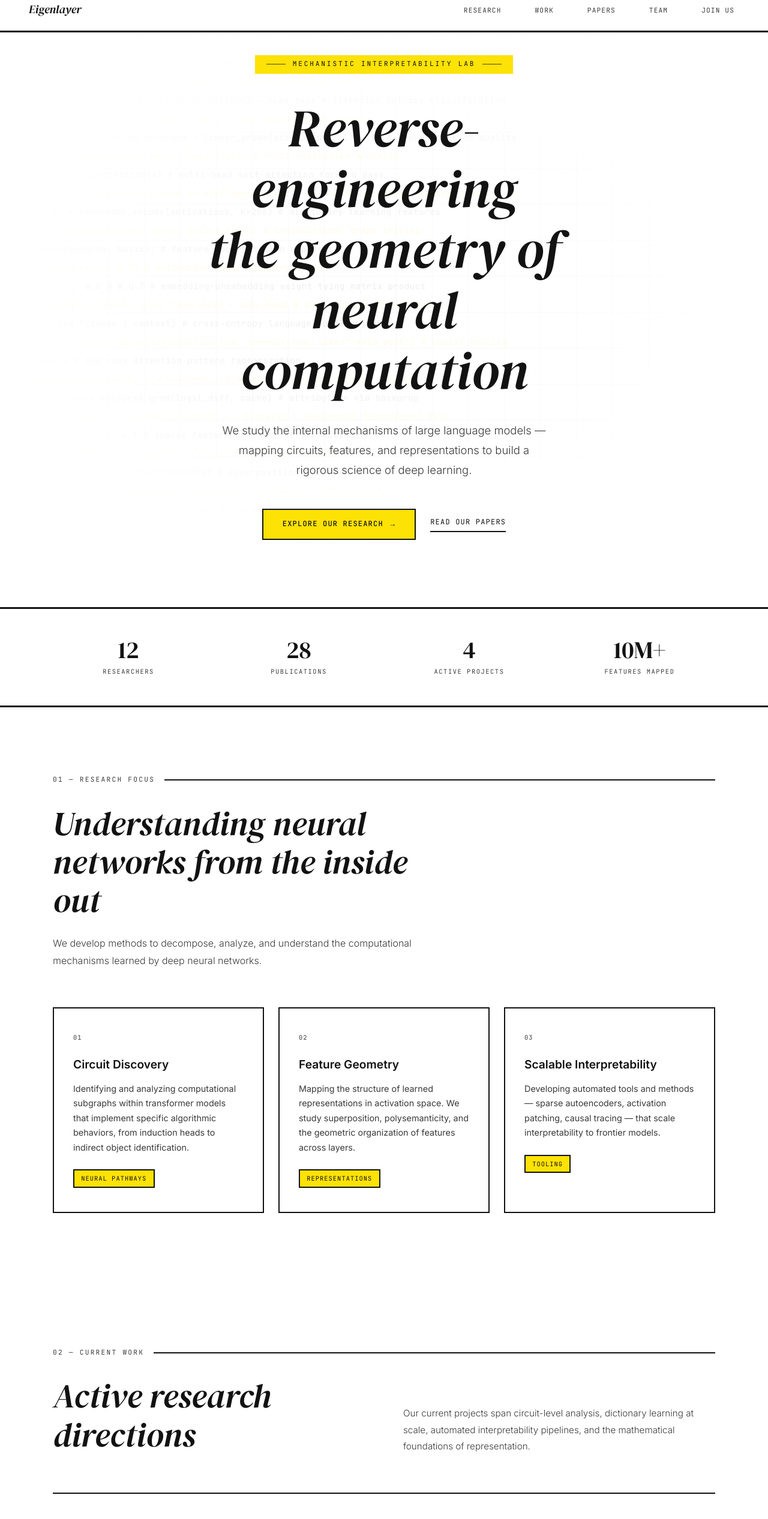
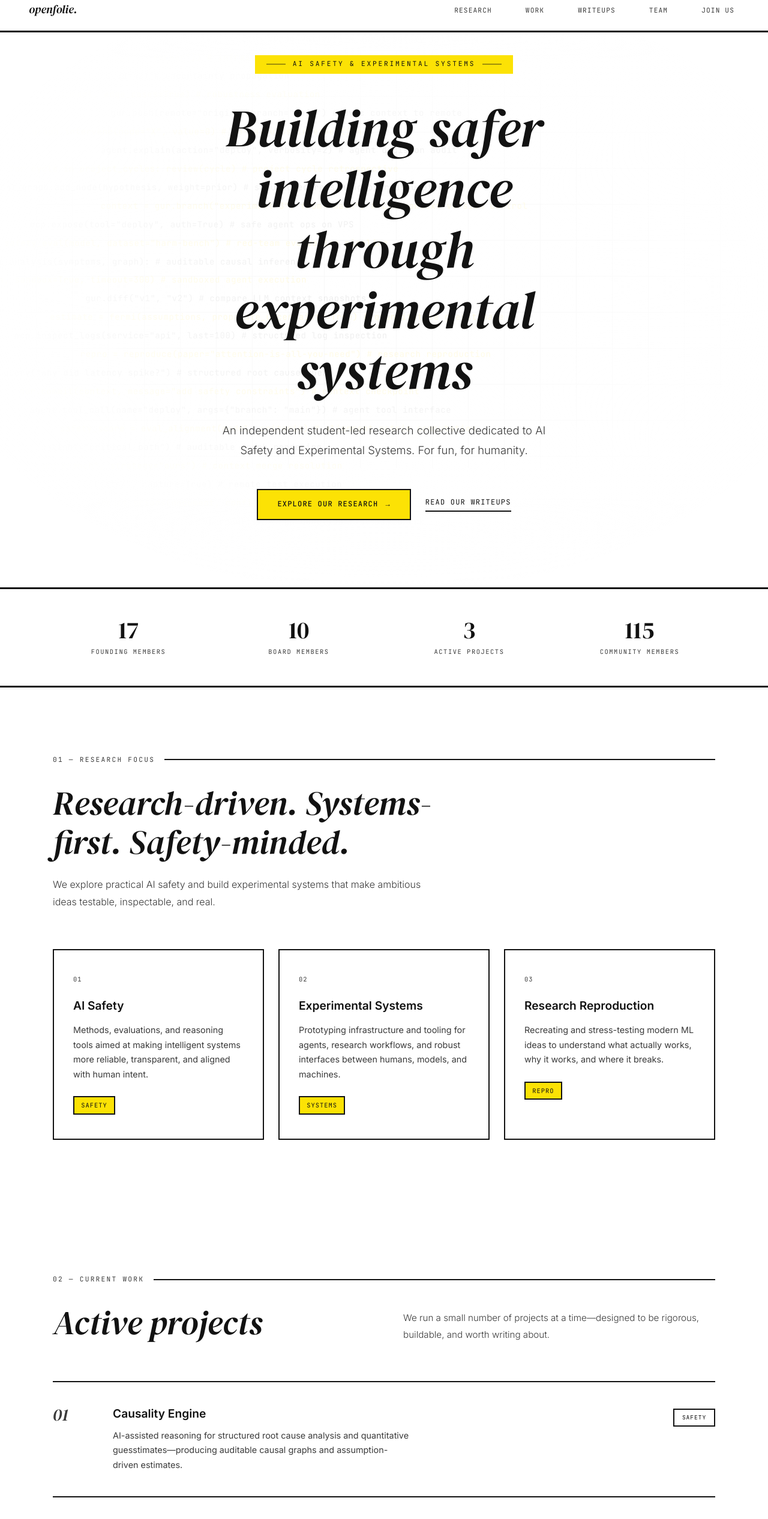
Before and after one commit to idklol22/labs, a website: page index.html in a window 1280 px wide. Shown: the part 20-2552 px from the top of the page at 60% size. Drawn offline with Linux system fonts and the light colour scheme.

Commit message:
openfolie

```diff
--- a/index.html
+++ b/index.html
@@ -3,7 +3,7 @@
 <head>
   <meta charset="UTF-8">
   <meta name="viewport" content="width=device-width, initial-scale=1.0">
-  <title>Eigenlayer Research — Mechanistic Interpretability Lab</title>
+  <title>openfolie. &mdash; AI Safety &amp; Experimental Systems</title>
   <link rel="preconnect" href="https://fonts.googleapis.com">
   <link rel="preconnect" href="https://fonts.gstatic.com" crossorigin>
   <link href="https://fonts.googleapis.com/css2?family=DM+Serif+Display:ital@0;1&family=Inter:wght@300;400;500;600&family=JetBrains+Mono:wght@400;500&display=swap" rel="stylesheet">
@@ -768,11 +768,11 @@
 
   <!-- ── Navigation ──────────────────────────────────── -->
   <nav>
-    <div class="nav-logo">Eigenlayer</div>
+    <div class="nav-logo">openfolie.</div>
     <ul class="nav-links">
       <li><a href="#research">Research</a></li>
       <li><a href="#work">Work</a></li>
-      <li><a href="#publications">Papers</a></li>
+      <li><a href="#publications">Writeups</a></li>
       <li><a href="#team">Team</a></li>
       <li><a href="#contact">Join Us</a></li>
     </ul>
@@ -785,14 +785,14 @@
     </div>
     <div class="hero-vignette"></div>
     <div class="hero-content">
-      <p class="hero-eyebrow">Mechanistic Interpretability Lab</p>
-      <h1>Reverse-engineering<br>the geometry of<br>neural computation</h1>
+      <p class="hero-eyebrow">AI Safety &amp; Experimental Systems</p>
+      <h1>Building safer<br>intelligence through<br>experimental systems</h1>
       <p class="hero-tagline">
-        We study the internal mechanisms of large language models &mdash; mapping circuits, features, and representations to build a rigorous science of deep learning.
+        An independent student-led research collective dedicated to AI Safety and Experimental Systems. For fun, for humanity.
       </p>
       <div class="hero-actions">
         <a href="#research" class="btn-primary">Explore our research <span class="arrow">&rarr;</span></a>
-        <a href="#publications" class="btn-ghost">Read our papers</a>
+        <a href="#publications" class="btn-ghost">Read our writeups</a>
       </div>
     </div>
   </section>
@@ -802,20 +802,20 @@
     <div class="container">
       <div class="stats-grid">
         <div class="stat reveal">
-          <div class="stat-number">12</div>
-          <div class="stat-label">Researchers</div>
+          <div class="stat-number">17</div>
+          <div class="stat-label">Founding Members</div>
         </div>
         <div class="stat reveal">
-          <div class="stat-number">28</div>
-          <div class="stat-label">Publications</div>
+          <div class="stat-number">10</div>
+          <div class="stat-label">Board Members</div>
         </div>
         <div class="stat reveal">
-          <div class="stat-number">4</div>
+          <div class="stat-number">3</div>
           <div class="stat-label">Active Projects</div>
         </div>
         <div class="stat reveal">
-          <div class="stat-number">10M+</div>
-          <div class="stat-label">Features Mapped</div>
+          <div class="stat-number">115</div>
+          <div class="stat-label">Community Members</div>
         </div>
       </div>
     </div>
@@ -826,27 +826,27 @@
     <div class="container">
       <p class="section-label reveal">01 &mdash; Research Focus</p>
       <div class="focus-intro reveal">
-        <h2>Understanding neural networks from the inside out</h2>
-        <p>We develop methods to decompose, analyze, and understand the computational mechanisms learned by deep neural networks.</p>
+        <h2>Research-driven. Systems-first. Safety-minded.</h2>
+        <p>We explore practical AI safety and build experimental systems that make ambitious ideas testable, inspectable, and real.</p>
       </div>
       <div class="focus-grid stagger">
         <div class="focus-card reveal">
           <span class="focus-number">01</span>
-          <h3>Circuit Discovery</h3>
-          <p>Identifying and analyzing computational subgraphs within transformer models that implement specific algorithmic behaviors, from induction heads to indirect object identification.</p>
-          <span class="focus-tag">Neural Pathways</span>
+          <h3>AI Safety</h3>
+          <p>Methods, evaluations, and reasoning tools aimed at making intelligent systems more reliable, transparent, and aligned with human intent.</p>
+          <span class="focus-tag">Safety</span>
         </div>
         <div class="focus-card reveal">
           <span class="focus-number">02</span>
-          <h3>Feature Geometry</h3>
-          <p>Mapping the structure of learned representations in activation space. We study superposition, polysemanticity, and the geometric organization of features across layers.</p>
-          <span class="focus-tag">Representations</span>
+          <h3>Experimental Systems</h3>
+          <p>Prototyping infrastructure and tooling for agents, research workflows, and robust interfaces between humans, models, and machines.</p>
+          <span class="focus-tag">Systems</span>
         </div>
         <div class="focus-card reveal">
           <span class="focus-number">03</span>
-          <h3>Scalable Interpretability</h3>
-          <p>Developing automated tools and methods &mdash; sparse autoencoders, activation patching, causal tracing &mdash; that scale interpretability to frontier models.</p>
-          <span class="focus-tag">Tooling</span>
+          <h3>Research Reproduction</h3>
+          <p>Recreating and stress-testing modern ML ideas to understand what actually works, why it works, and where it breaks.</p>
+          <span class="focus-tag">Repro</span>
         </div>
       </div>
     </div>
@@ -857,41 +857,41 @@
     <div class="container">
       <p class="section-label reveal">02 &mdash; Current Work</p>
       <div class="work-intro reveal">
-        <h2>Active research directions</h2>
-        <p>Our current projects span circuit-level analysis, dictionary learning at scale, automated interpretability pipelines, and the mathematical foundations of representation.</p>
+        <h2>Active projects</h2>
+        <p>We run a small number of projects at a time&mdash;designed to be rigorous, buildable, and worth writing about.</p>
       </div>
       <div class="work-list">
         <div class="work-item reveal">
           <span class="work-number">01</span>
           <div class="work-body">
-            <h3>Attention Head Taxonomy</h3>
-            <p>A comprehensive classification of attention head types in GPT-scale models, identifying 14 distinct functional categories across 96 layers.</p>
+            <h3>Causality Engine</h3>
+            <p>AI-assisted reasoning for structured root cause analysis and quantitative guesstimates&mdash;producing auditable causal graphs and assumption-driven estimates.</p>
           </div>
-          <span class="work-tag-pill">Circuits</span>
+          <span class="work-tag-pill">Safety</span>
         </div>
         <div class="work-item reveal">
           <span class="work-number">02</span>
           <div class="work-body">
-            <h3>Sparse Autoencoder Scaling</h3>
-            <p>Training dictionary learning models with 10M+ features on frontier LLMs to decompose residual stream activations into interpretable components.</p>
+            <h3>Gur</h3>
+            <p>A standardized, Git-like workflow for managing, branching, diffing, and shipping LLM contexts&mdash;built to plug into coding agents and optionally sync with Git.</p>
           </div>
-          <span class="work-tag-pill">Features</span>
+          <span class="work-tag-pill">Tooling</span>
         </div>
         <div class="work-item reveal">
           <span class="work-number">03</span>
           <div class="work-body">
-            <h3>Automated Circuit Finding</h3>
-            <p>Graph-based algorithms for automatically discovering minimal circuits responsible for specific model behaviors, with formal completeness guarantees.</p>
+            <h3>Cloudy MCP</h3>
+            <p>Expose your VPS as a safe, structured tool interface for coding agents&mdash;deploy code, run commands, and inspect logs without raw SSH.</p>
           </div>
-          <span class="work-tag-pill">Tools</span>
+          <span class="work-tag-pill">Systems</span>
         </div>
         <div class="work-item reveal">
           <span class="work-number">04</span>
           <div class="work-body">
-            <h3>Superposition &amp; Capacity</h3>
-            <p>Mathematical frameworks for understanding how models represent more features than dimensions, and the phase transitions governing feature storage.</p>
+            <h3>Next Project Slot</h3>
+            <p>Reserved for the next research reproduction or experimental build&mdash;selected by Openfolie each cycle.</p>
           </div>
-          <span class="work-tag-pill">Theory</span>
+          <span class="work-tag-pill">Open</span>
         </div>
       </div>
     </div>
@@ -900,51 +900,51 @@
   <!-- ── Publications ────────────────────────────────── -->
   <section id="publications">
     <div class="container">
-      <p class="section-label reveal">03 &mdash; Publications</p>
+      <p class="section-label reveal">03 &mdash; Writeups</p>
       <div class="pub-intro reveal">
-        <h2>Selected papers</h2>
+        <h2>Notes, reproductions, and project logs</h2>
         <a href="#" class="pub-view-all">View all &rarr;</a>
       </div>
       <div class="pub-list">
         <div class="pub-item reveal">
-          <span class="pub-year">2025</span>
+          <span class="pub-year">2026</span>
           <div>
-            <div class="pub-title">Scaling Sparse Autoencoders to 100B-Parameter Language Models</div>
-            <div class="pub-authors">A. Chen, M. Nakamura, S. Patel, R. Kim</div>
+            <div class="pub-title">Causality Engine: Structured Reasoning, Assumptions, and Auditable Graphs</div>
+            <div class="pub-authors">Openfolie</div>
           </div>
-          <span class="pub-venue">ICML 2025</span>
+          <span class="pub-venue">Writeup</span>
         </div>
         <div class="pub-item reveal">
-          <span class="pub-year">2025</span>
+          <span class="pub-year">2026</span>
           <div>
-            <div class="pub-title">Complete Circuit Discovery via Differentiable Masking</div>
-            <div class="pub-authors">R. Kim, L. Weber, A. Chen</div>
+            <div class="pub-title">Gur: A Version-Control Workflow for LLM Contexts</div>
+            <div class="pub-authors">Openfolie</div>
           </div>
-          <span class="pub-venue">ICLR 2025</span>
+          <span class="pub-venue">Design Doc</span>
         </div>
         <div class="pub-item reveal">
-          <span class="pub-year">2024</span>
+          <span class="pub-year">2026</span>
           <div>
-            <div class="pub-title">The Geometry of Polysemantic Neurons in Transformer MLPs</div>
-            <div class="pub-authors">M. Nakamura, E. Okafor, S. Patel</div>
+            <div class="pub-title">Cloudy MCP: Safer Agent Ops on a VPS</div>
+            <div class="pub-authors">Openfolie</div>
           </div>
-          <span class="pub-venue">NeurIPS 2024</span>
+          <span class="pub-venue">Release</span>
         </div>
         <div class="pub-item reveal">
-          <span class="pub-year">2024</span>
+          <span class="pub-year">2026</span>
           <div>
-            <div class="pub-title">Attention Head Functional Taxonomy: A Large-Scale Empirical Study</div>
-            <div class="pub-authors">S. Patel, A. Chen, L. Weber, R. Kim</div>
+            <div class="pub-title">How We Choose Projects: Cycles, Scope, and Proof-of-Work</div>
+            <div class="pub-authors">Openfolie</div>
           </div>
-          <span class="pub-venue">ICML 2024</span>
+          <span class="pub-venue">Process</span>
         </div>
         <div class="pub-item reveal">
-          <span class="pub-year">2024</span>
+          <span class="pub-year">2026</span>
           <div>
-            <div class="pub-title">Phase Transitions in Feature Superposition</div>
-            <div class="pub-authors">L. Weber, M. Nakamura</div>
+            <div class="pub-title">Research Reproductions: Principles and Standards</div>
+            <div class="pub-authors">Openfolie</div>
           </div>
-          <span class="pub-venue">TMLR</span>
+          <span class="pub-venue">Methods</span>
         </div>
       </div>
     </div>
@@ -955,45 +955,45 @@
     <div class="container">
       <p class="section-label reveal">04 &mdash; Team</p>
       <div class="team-intro reveal">
-        <h2>The people behind the research</h2>
-        <p>A small, focused group of researchers and engineers working at the intersection of machine learning, neuroscience, and mathematics.</p>
+        <h2>A small core, a larger community</h2>
+        <p>Openfolie is led by founding members and guided by a board. Our broader community contributes to open-source work and earns fellowship through meaningful output.</p>
       </div>
       <div class="team-grid stagger">
         <div class="team-card reveal">
-          <div class="team-avatar">A</div>
-          <div class="team-name">Dr. Arjun Chen</div>
-          <div class="team-role">Principal Investigator</div>
-          <div class="team-focus">Circuit discovery, SAE training</div>
+          <div class="team-avatar">D</div>
+          <div class="team-name">Director</div>
+          <div class="team-role">Founder &amp; Director</div>
+          <div class="team-focus">Vision, governance, research direction</div>
         </div>
         <div class="team-card reveal">
-          <div class="team-avatar">M</div>
-          <div class="team-name">Dr. Maya Nakamura</div>
-          <div class="team-role">Senior Researcher</div>
-          <div class="team-focus">Feature geometry, superposition</div>
+          <div class="team-avatar">R</div>
+          <div class="team-name">Research</div>
+          <div class="team-role">Research Leadership</div>
+          <div class="team-focus">AI safety, reproductions, writeups</div>
         </div>
         <div class="team-card reveal">
           <div class="team-avatar">S</div>
-          <div class="team-name">Sanjay Patel</div>
-          <div class="team-role">Research Scientist</div>
-          <div class="team-focus">Attention mechanisms, tooling</div>
+          <div class="team-name">Systems</div>
+          <div class="team-role">Technical Leadership</div>
+          <div class="team-focus">Experimental systems, infra, agents</div>
         </div>
         <div class="team-card reveal">
-          <div class="team-avatar">R</div>
-          <div class="team-name">Rachel Kim</div>
-          <div class="team-role">Research Scientist</div>
-          <div class="team-focus">Automated circuit finding</div>
+          <div class="team-avatar">B</div>
+          <div class="team-name">Board</div>
+          <div class="team-role">Board of Directors</div>
+          <div class="team-focus">Oversight, standards, long-term decisions</div>
         </div>
         <div class="team-card reveal">
-          <div class="team-avatar">L</div>
-          <div class="team-name">Lukas Weber</div>
-          <div class="team-role">Research Scientist</div>
-          <div class="team-focus">Theoretical foundations</div>
+          <div class="team-avatar">F</div>
+          <div class="team-name">Fellows</div>
+          <div class="team-role">Research Fellows</div>
+          <div class="team-focus">Owning projects and shipping results</div>
         </div>
         <div class="team-card reveal">
-          <div class="team-avatar">E</div>
-          <div class="team-name">Emeka Okafor</div>
-          <div class="team-role">Research Engineer</div>
-          <div class="team-focus">Infrastructure, scaling</div>
+          <div class="team-avatar">C</div>
+          <div class="team-name">Community</div>
+          <div class="team-role">Open Source Contributors</div>
+          <div class="team-focus">Contributing, learning, earning fellowship</div>
         </div>
       </div>
     </div>
@@ -1005,28 +1005,28 @@
       <p class="section-label reveal">05 &mdash; Join Us</p>
       <div class="contact-inner reveal">
         <div class="contact-text">
-          <h2>Help build the science of neural network internals</h2>
+          <h2>Contribute, learn, and earn fellowship</h2>
           <p>
-            We're looking for researchers and engineers passionate about understanding how neural networks work. If you have experience in mechanistic interpretability, representation learning, or systems engineering for ML research, we'd love to hear from you.
+            Our public community is open to builders and researchers who want to contribute to open-source projects and writeups. Fellowship into the private group is earned through consistent, meaningful work.
           </p>
-          <a href="mailto:careers@eigenlayer-research.org" class="contact-cta">View open positions <span>&rarr;</span></a>
+          <a href="mailto:careers@eigenlayer-research.org" class="contact-cta">Join the community <span>&rarr;</span></a>
         </div>
         <div class="contact-links-list">
           <a href="#" class="contact-link-item">
             <span class="contact-link-icon">&loz;</span>
-            <span>GitHub &mdash; eigenlayer-research</span>
+            <span>GitHub &mdash; openfolie</span>
           </a>
           <a href="#" class="contact-link-item">
             <span class="contact-link-icon">&loz;</span>
-            <span>Twitter / X &mdash; @eigenlayer_lab</span>
+            <span>Twitter / X &mdash; @openfolie</span>
           </a>
           <a href="#" class="contact-link-item">
             <span class="contact-link-icon">&loz;</span>
-            <span>Blog &mdash; research.eigenlayer.org</span>
+            <span>Blog &mdash; openfolie.org</span>
           </a>
           <a href="mailto:hello@eigenlayer-research.org" class="contact-link-item">
             <span class="contact-link-icon">&loz;</span>
-            <span>Email &mdash; hello@eigenlayer-research.org</span>
+            <span>Email &mdash; hello@openfolie.org</span>
           </a>
         </div>
       </div>
@@ -1037,8 +1037,8 @@
   <footer>
     <div class="container">
       <div class="footer-inner">
-        <div class="footer-left">Eigenlayer Research</div>
-        <div class="footer-right">&copy; 2025 &mdash; All rights reserved</div>
+        <div class="footer-left">openfolie.</div>
+        <div class="footer-right">&copy; 2026 &mdash; All rights reserved</div>
       </div>
     </div>
   </footer>
@@ -1048,36 +1048,36 @@
     /* ── Scrolling Background Text ────────────────────── */
     (function() {
       const phrases = [
-        'attention_heads.qkv_projection(x)  # multi-head self-attention forward pass',
-        'residual_stream += mlp(layer_norm(x))  # transformer block residual connection',
-        'sparse_autoencoder.encode(activations, k=256)  # dictionary learning features',
-        'circuit = trace_path(input_token, output_logit)  # computational graph tracing',
-        'def polysemantic_decompose(neuron, basis):  # feature superposition analysis',
-        'cosine_sim(feature_a, feature_b) > 0.92  # activation space geometry match',
-        'W_E @ W_U.T  # embedding-unembedding weight tying matrix product',
-        'induction_head = prev_token_head + copy_head  # two-step induction circuit',
-        'loss = -log P(token | context)  # cross-entropy language model objective',
-        'activation_patching(clean_run, corrupt_run, site="resid_post")  # causal tracing',
-        'svd(W_OV) → rank_1_approx  # low-rank attention pattern factorization',
-        'superposition_capacity = n_features / d_model  # compression ratio theorem',
-        'grad = torch.autograd.grad(logit_diff, cache)  # attribution via backprop',
-        'for layer in range(n_layers): x = block(x)  # sequential transformer pass',
-        'features = sae.W_dec @ activations.T  # sparse feature coefficient extraction',
-        'kl_divergence(ablated_model, full_model)  # circuit completeness metric',
-        'phase_transition(sparsity=0.01, features=4096)  # superposition critical point',
-        'indirect_object_id = compose(S_inhibition, name_mover)  # IOI circuit',
-        'W_Q @ W_K.T / sqrt(d_head)  # scaled dot-product attention scores',
-        'topk_features = heapq.nlargest(k, activations)  # sparse activation selection',
-        'def causal_scrub(model, dataset, hypothesis):  # recursive activation patching',
-        'resid_pre = token_embed + pos_embed  # initial residual stream construction',
-        'feature_freq = (activations > 0).float().mean()  # dead neuron detection rate',
-        'mlp_out = W_out @ gelu(W_in @ x + b_in) + b_out  # MLP sublayer forward',
-        'logit_lens(residual_stream, W_U)  # early decoding through unembedding',
-        'batch = next(data_loader); loss = model(batch)  # training iteration step',
-        'entropy(attention_pattern) → head_type  # attention entropy classification',
-        'jacobian = torch.func.jacrev(model)(input)  # full input-output Jacobian',
-        'probing_accuracy = linear_probe(activations, labels)  # representation quality',
-        'def feature_splitting(sae_small, sae_large):  # multi-resolution analysis',
+        'causal_graph.add_node(hypothesis, weight=prior)  # structured reasoning over assumptions',
+        'context = gur.branch("experiment-3", from="main")  # LLM context version control',
+        'mcp.expose(tool="deploy", auth=True)  # safe agent ops on VPS',
+        'safety_eval(model, dataset="harm-bench")  # red-team evaluation pipeline',
+        'def root_cause_analysis(symptoms, graph):  # auditable causal inference',
+        'agent.run(plan, sandbox=True, timeout=300)  # sandboxed agent execution',
+        'gur.diff("v1", "v2")  # compare LLM context snapshots',
+        'estimate = fermi(assumptions, propagate_uncertainty=True)  # quantitative guesstimate',
+        'mcp.inspect_logs(service="api", last=100)  # structured log inspection',
+        'repro = reproduce(paper="attention-is-all-you-need")  # research reproduction',
+        'causal_graph.query("why did latency spike?")  # structured root cause query',
+        'gur.commit(context, message="add safety constraints")  # context checkpoint',
+        'agent.tool_call(name="deploy", args={"branch": "main"})  # agent tool interface',
+        'safety_score = eval_alignment(model, criteria)  # alignment metric computation',
+        'graph.visualize(highlight="critical_path")  # auditable graph rendering',
+        'gur.merge("feature-branch", strategy="ours")  # context merge resolution',
+        'mcp.run_command("pytest tests/", capture=True)  # remote test execution',
+        'assumptions = extract_priors(document, confidence=0.8)  # prior extraction',
+        'repro.compare(original_results, our_results)  # reproduction fidelity check',
+        'agent.checkpoint(state, label="pre-deploy")  # agent state snapshot',
+        'causal_graph.sensitivity_analysis(node="root")  # assumption sensitivity',
+        'gur.log(format="oneline", limit=20)  # context history inspection',
+        'safety_filter(prompt, policy="conservative")  # input safety filtering',
+        'mcp.health_check(services=["api", "worker"])  # infrastructure health',
+        'estimate.monte_carlo(n=10000, seed=42)  # uncertainty propagation',
+        'repro.stress_test(model, edge_cases=True)  # robustness evaluation',
+        'gur.push(remote="origin", branch="main")  # sync context to remote',
+        'causal_graph.intervene(node="X", value=0)  # do-calculus intervention',
+        'agent.explain(action="deploy", verbosity=2)  # agent decision audit',
+        'for cycle in project_cycles: review(cycle)  # project cycle retrospective',
       ];
 
       const container = document.getElementById('hero-scroll-text');
--- a/package.json
+++ b/package.json
@@ -1,7 +1,7 @@
 {
-  "name": "research-lab",
+  "name": "openfolie-labs",
   "version": "1.0.0",
-  "description": "Mechanistic Interpretability Research Lab",
+  "description": "openfolie. — AI Safety & Experimental Systems",
   "scripts": {
     "dev": "npx serve . -p 3000 -s",
     "start": "npx serve . -p 3000 -s"
```
